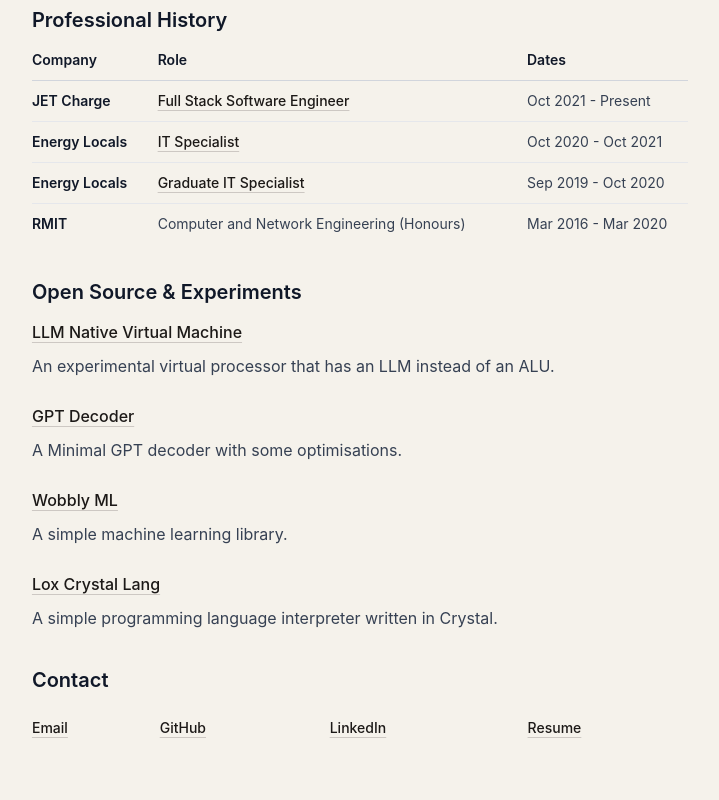
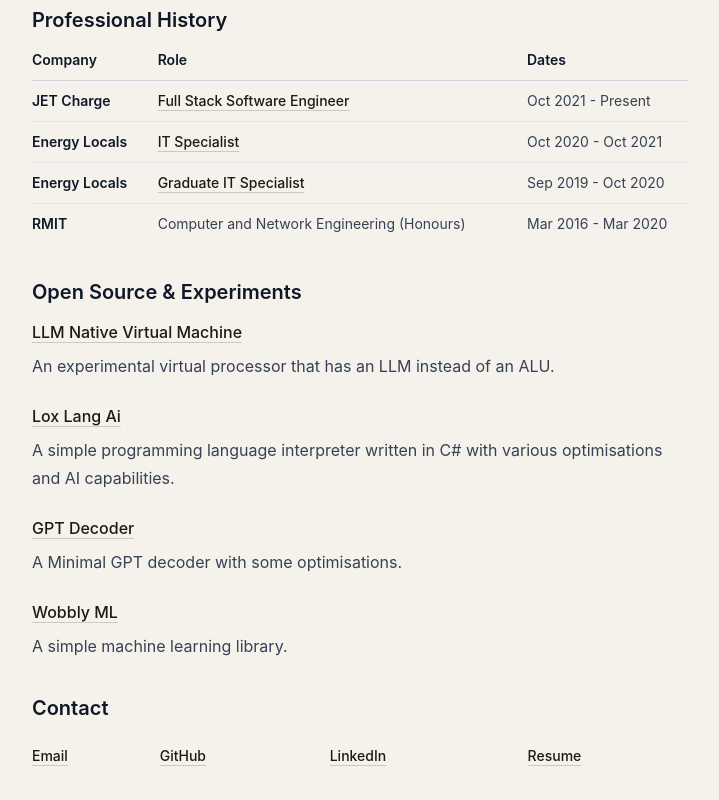
Before and after one commit to HuyNguyenAu/huynguyen-space, a React (Vite) app: page / in a window 1280 px wide. Shown: the part 856-1656 px from the top of the page, without its empty margins (280-999 px from the left). Built offline with nearby package versions, Linux system fonts and the light colour scheme.

Commit message:
feat: Add Lox Lang AI project and remove Lox Crystal Lang from open source section

```diff
--- a/src/pages/home.tsx
+++ b/src/pages/home.tsx
@@ -142,6 +142,15 @@
         An experimental virtual processor that has an LLM instead of an ALU.
       </p>
       <h4>
+        <Link href="https://github.com/HuyNguyenAu/lox-lang-ai">
+          Lox Lang Ai
+        </Link>
+      </h4>
+      <p>
+        A simple programming language interpreter written in C# with various
+        optimisations and AI capabilities.
+      </p>
+      <h4>
         <Link href="https://github.com/HuyNguyenAu/gpt-decoder">
           GPT Decoder
         </Link>
@@ -151,12 +160,6 @@
         <Link href="https://github.com/HuyNguyenAu/wobbly-ml">Wobbly ML</Link>
       </h4>
       <p>A simple machine learning library.</p>
-      <h4>
-        <Link href="https://github.com/HuyNguyenAu/lox-lang-crystal">
-          Lox Crystal Lang
-        </Link>
-      </h4>
-      <p>A simple programming language interpreter written in Crystal.</p>
       <h3>Contact</h3>
       <table>
         <tbody>
```
